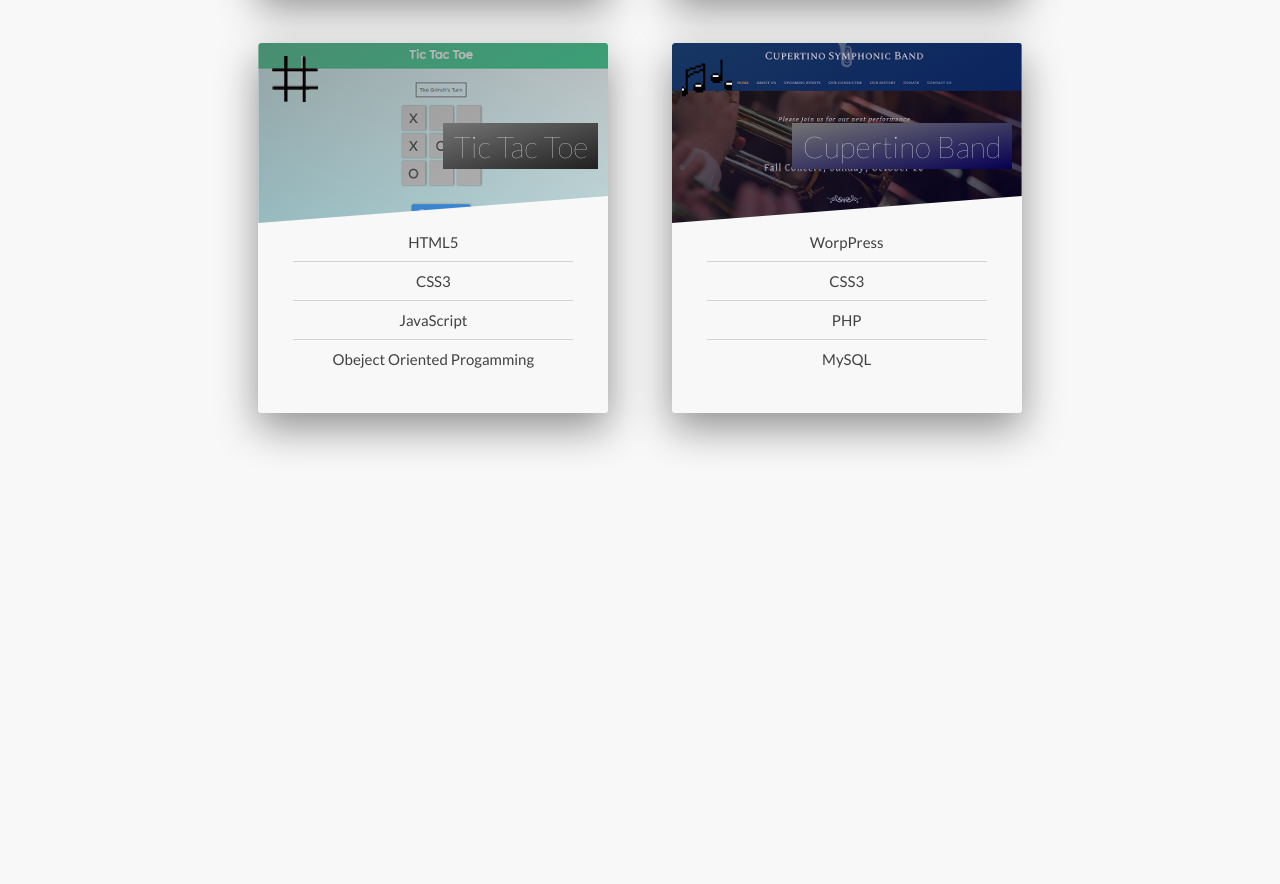
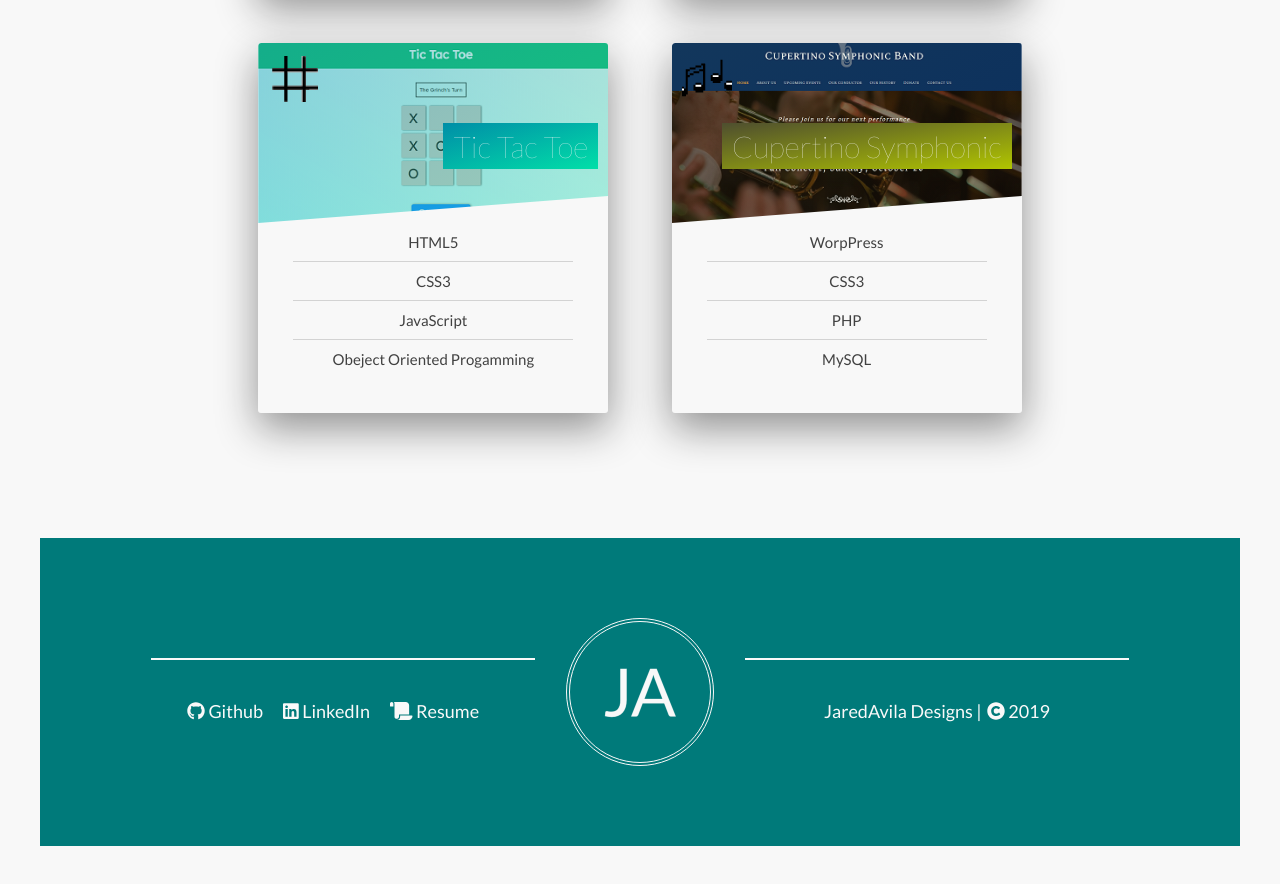
Before and after one commit to JaredAvila/portfolio_9-25-19, a React (Create React App) app: page / in a window 1280 px wide. Shown: the part 3920-4804 px from the top of the page. Before the commit the page ends 4333 px from the top, so only its background shows below. Built offline with nearby package versions, Linux system fonts and the light colour scheme.

Commit message:
added Footer component

```diff
--- a/src/App.js
+++ b/src/App.js
@@ -5,6 +5,7 @@ import About from "./components/About/About";
 import Nav from "./components/Nav/Nav";
 import Tech from "./components/Tech/Tech";
 import Projects from "./components/Projects/Projects";
+import Footer from "./components/Footer/Footer";
 
 function App() {
   return (
@@ -14,6 +15,7 @@ function App() {
       <Nav />
       <Tech />
       <Projects />
+      <Footer />
     </div>
   );
 }
--- /dev/null
+++ b/src/components/Footer/Footer.js
@@ -0,0 +1,37 @@
+import React from "react";
+import * as styles from "./Footer.module.css";
+
+import { FontAwesomeIcon } from "@fortawesome/react-fontawesome";
+
+import { faGithub, faLinkedin } from "@fortawesome/free-brands-svg-icons";
+import { faCopyright, faScroll } from "@fortawesome/free-solid-svg-icons";
+
+import Logo from "../../assets/img/transparent.png";
+
+const Footer = () => {
+  const year = new Date().getFullYear();
+  return (
+    <div className={styles.Footer}>
+      <div className={styles.Links}>
+        <a href="/">
+          <FontAwesomeIcon className={styles.Icon} icon={faGithub} /> Github
+        </a>
+        <a href="/">
+          <FontAwesomeIcon className={styles.Icon} icon={faLinkedin} /> LinkedIn
+        </a>
+        <a href="/">
+          <FontAwesomeIcon className={styles.Icon} icon={faScroll} /> Resume
+        </a>
+      </div>
+      <img className={styles.Logo} src={Logo} alt="JaredAvila.com" />
+      <div className={styles.Links}>
+        <p className={styles.SiteName}>JaredAvila Designs |</p>
+        <p>
+          <FontAwesomeIcon className={styles.Copy} icon={faCopyright} /> {year}
+        </p>
+      </div>
+    </div>
+  );
+};
+
+export default Footer;
--- /dev/null
+++ b/src/components/Footer/Footer.module.css
@@ -0,0 +1,42 @@
+.Footer {
+    display: flex;
+    background-color: rgb(0, 122, 122);
+    color: rgb(249, 249, 249);
+    justify-content: space-evenly;
+    align-items: flex-start;
+    padding: 8rem;
+}
+
+.Links {
+    padding: 4rem 1rem;
+    margin-top: 4rem;
+    border-top: 2px solid rgb(249, 249, 249);
+    font-size: 1.8rem;
+    width: 35%;
+    display: flex;
+    flex-wrap: wrap;
+    justify-content: center;
+    align-items: center;
+}
+
+.Links a {
+    color: inherit;
+    text-decoration: none;
+    margin-right: 2rem;
+    transition: all 250ms ease;
+}
+
+.Links a:hover {
+    color: rgb(2, 200, 214);
+}
+
+.Logo {
+    height: 10rem;
+    padding: 2rem;
+    border: 4px double rgb(249, 249, 249);
+    border-radius: 50%;
+}
+
+.SiteName {
+    margin-right: .5rem;
+}
--- a/src/components/Nav/Nav.module.css
+++ b/src/components/Nav/Nav.module.css
@@ -1,7 +1,6 @@
-
 .Logo {
   position: fixed;
-    top: 5%;
+  top: 6%;
   left: 3%;
   height: 9rem;
   border-radius: 50%;
--- a/src/components/Projects/Projects.js
+++ b/src/components/Projects/Projects.js
@@ -105,7 +105,10 @@ const Projects = () => {
                 </p>
               </div>
             </div>
-            <Button url="https://gracious-clarke-bc9281.netlify.com/">
+            <Button
+              target="_blank"
+              url="https://gracious-clarke-bc9281.netlify.com/"
+            >
               Demo
             </Button>
           </article>
@@ -135,7 +138,10 @@ const Projects = () => {
                 </p>
               </div>
             </div>
-            <Button url="https://gifted-volhard-f55eeb.netlify.com">
+            <Button
+              target="_blank"
+              url="https://gifted-volhard-f55eeb.netlify.com"
+            >
               Demo
             </Button>
           </article>
@@ -163,7 +169,10 @@ const Projects = () => {
                 </p>
               </div>
             </div>
-            <Button url="https://reverent-spence-b9638e.netlify.com/">
+            <Button
+              target="_blank"
+              url="https://reverent-spence-b9638e.netlify.com/"
+            >
               Demo
             </Button>
           </article>
@@ -176,7 +185,7 @@ const Projects = () => {
               className={styles.Icon}
               alt="Cupertino Symphonic Band"
             />
-            <h4 className={styles.Title6}>Cupertino Band</h4>
+            <h4 className={styles.Title6}>Cupertino Symphonic</h4>
             <div className={styles.Details}>
               <ul>
                 <li>WorpPress</li>
@@ -196,7 +205,12 @@ const Projects = () => {
                 </p>
               </div>
             </div>
-            <Button url="https://www.cupertinosymphonicband.org/">Demo</Button>
+            <Button
+              target="_blank"
+              url="https://www.cupertinosymphonicband.org/"
+            >
+              Demo
+            </Button>
           </article>
         </div>
       </div>
--- a/src/components/Projects/Projects.module.css
+++ b/src/components/Projects/Projects.module.css
@@ -4,6 +4,7 @@
     display: flex;
     flex-flow: column;
     align-items: center;
+    padding-bottom: 10rem;
 }
 
 .Container h1 {
@@ -20,7 +21,6 @@
     display: flex;
     justify-content: space-evenly;
     flex-wrap: wrap;
-    height: 100vh;
     width: 70%;
 }
 
@@ -65,15 +65,15 @@
     background: linear-gradient( to right bottom, rgba(0, 197, 89), rgb(62, 150, 120));
 }
 
-.Card_back4 {
-    background: linear-gradient( to right bottom, rgba(177, 197, 0), rgba(131, 130, 80));
+.Card_back6 {
+    background: linear-gradient( to right bottom, rgb(177, 197, 0), rgb(131, 130, 80));
 }
 
 .Card_back5 {
-    background: linear-gradient( to right bottom, rgb(32, 32, 32), rgb(116, 116, 116));
+    background: linear-gradient( to right bottom, rgb(0, 142, 167), rgb(2, 223, 131));
 }
 
-.Card_back6 {
+.Card_back4 {
     background: linear-gradient( to right bottom, rgb(6, 0, 83), rgb(116, 116, 116));
 }
 
@@ -102,19 +102,19 @@
 }
 
 .Picture3 {
-    background-image: linear-gradient( to right bottom, rgba(0, 197, 89, 0.301), rgba(19, 255, 176, 0.281)), url('../../assets/img/burgerTime.png');
+    background-image: linear-gradient( to right bottom, rgba(0, 197, 89, 0.089), rgba(0, 207, 62, 0.144)), url('../../assets/img/burgerTime.png');
+}
+
+.Picture6 {
+    background-image: linear-gradient( to right bottom, rgba(200, 214, 71, 0.089), rgba(131, 130, 80, 0.082)), url('../../assets/img/csb.png');
+}
+
+.Picture5 {
+    background-image: linear-gradient( to right bottom, rgba(0, 142, 167, 0.336), rgba(2, 223, 131, 0.226)), url('../../assets/img/tictactoe.png');
 }
 
 .Picture4 {
-    background-image: linear-gradient( to right bottom, rgba(177, 197, 0, 0.233), rgba(131, 130, 80, 0.205)), url('../../assets/img/fcc.png');
-}
-
-.Picture5 {
-    background-image: linear-gradient( to right bottom, rgba(105, 105, 105, 0.568), rgba(116, 116, 116, 0.226)), url('../../assets/img/tictactoe.png');
-}
-
-.Picture6 {
-    background-image: linear-gradient( to right bottom, rgba(116, 116, 116, 0.205), rgba(6, 0, 83, 0.384)), url('../../assets/img/csb.png');
+    background-image: linear-gradient( to right bottom, rgba(116, 116, 116, 0.205), rgba(6, 0, 83, 0.384)), url('../../assets/img/fcc.png');
 }
 
 .Title, .Title2, .Title3, .Title4, .Title5, .Title6 {
@@ -138,18 +138,18 @@
 }
 
 .Title3 {
-    background-image: linear-gradient( to right bottom, rgb(62, 150, 120), rgba(0, 197, 89));
+    background-image: linear-gradient( to right bottom, rgb(4, 146, 58), rgba(0, 197, 89));
+}
+
+.Title6 {
+    background-image: linear-gradient( to right bottom, rgb(78, 78, 47), rgba(177, 197, 0));
+}
+
+.Title5 {
+    background-image: linear-gradient( to right bottom, rgba(0, 142, 167), rgb(2, 223, 168));
 }
 
 .Title4 {
-    background-image: linear-gradient( to right bottom, rgba(131, 130, 80), rgba(177, 197, 0));
-}
-
-.Title5 {
-    background-image: linear-gradient( to right bottom, rgb(116, 116, 116), rgb(32, 32, 32));
-}
-
-.Title6 {
     background-image: linear-gradient( to right bottom, rgb(116, 116, 116), rgb(6, 0, 83));
 }
 
```
Lines whose indentation alone changed are shown as unchanged.
